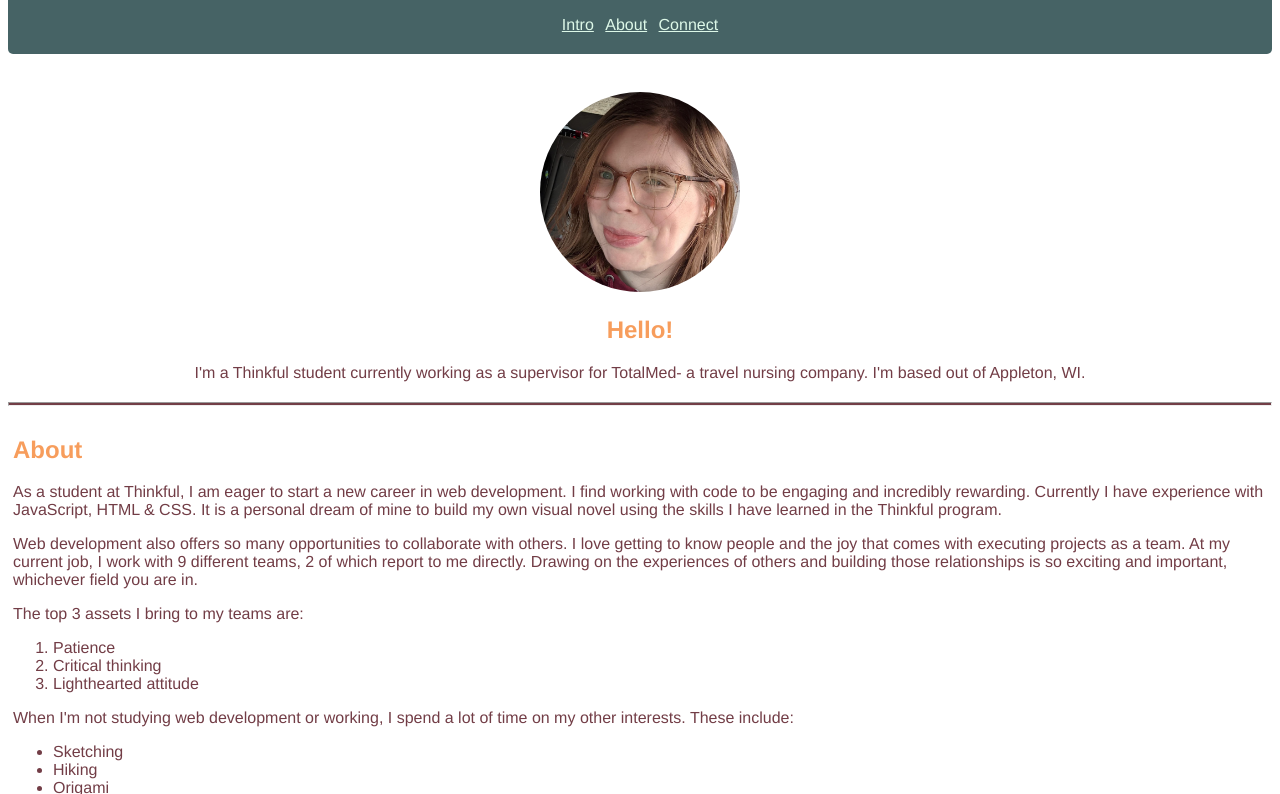
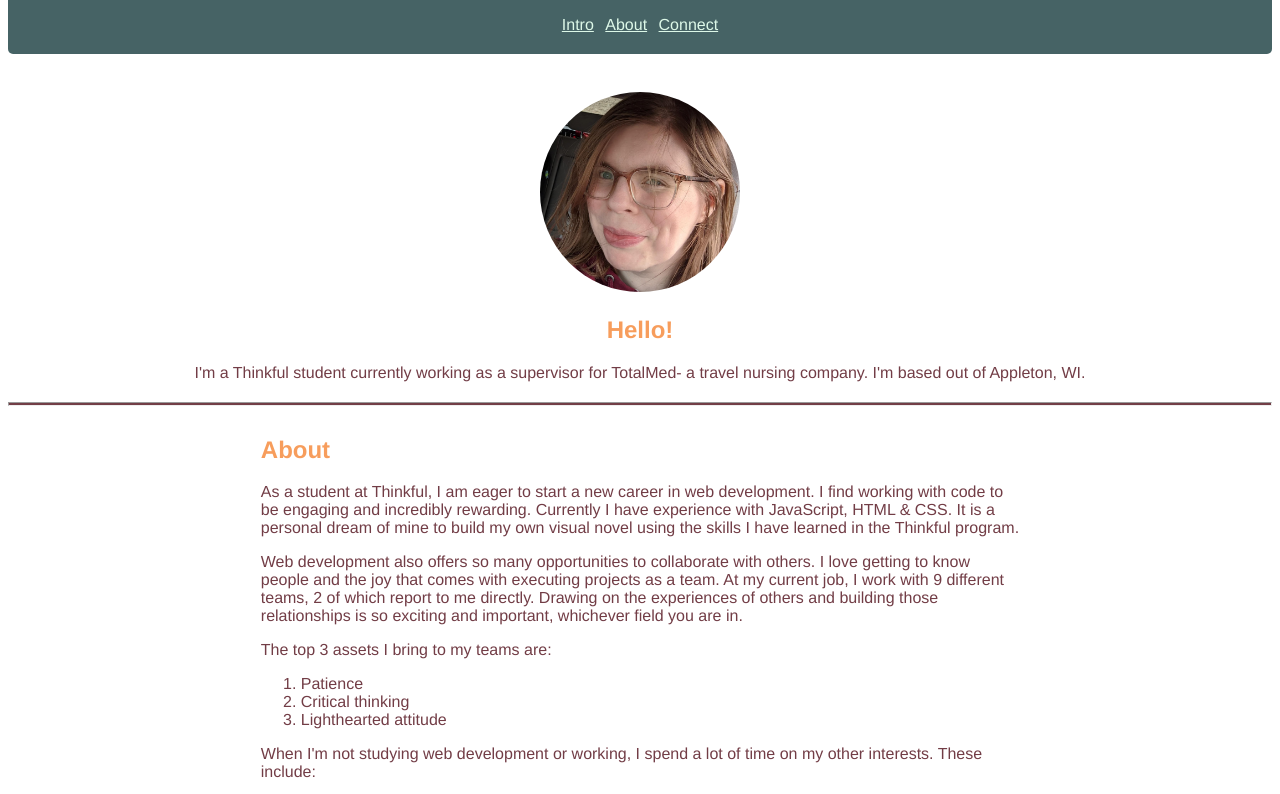
Before and after one commit to origami-sweater/portfolio, a plain HTML site: page index.html in a window 1280 px wide. Shown: the part 123-917 px from the top of the page. Drawn offline with Linux system fonts and the light colour scheme.

Commit message:
updated Main Div margins for About section

```diff
--- a/style.css
+++ b/style.css
@@ -29,7 +29,10 @@ main h2{
 }
 main div {
   text-align: left;
-  margin: 5px;
+  margin-left: 20%;
+  margin-right: 20%;
+  margin-top: 5px;
+  margin-bottom: 5px;
 }
 
 /*footer styling*/
```
